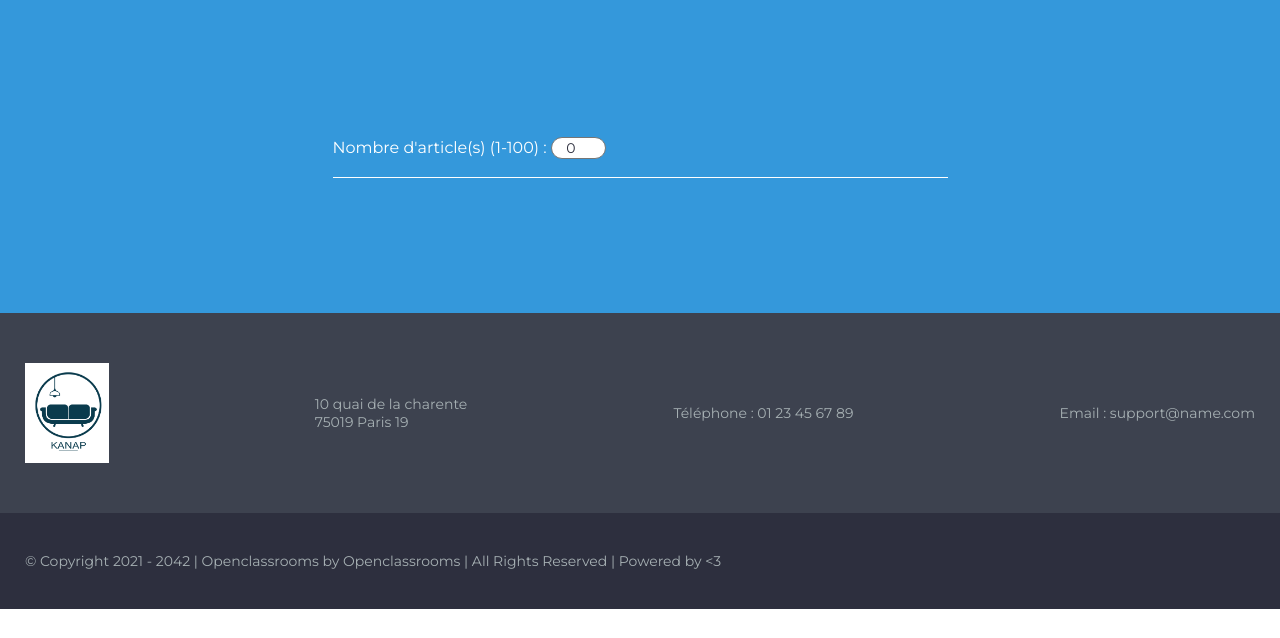
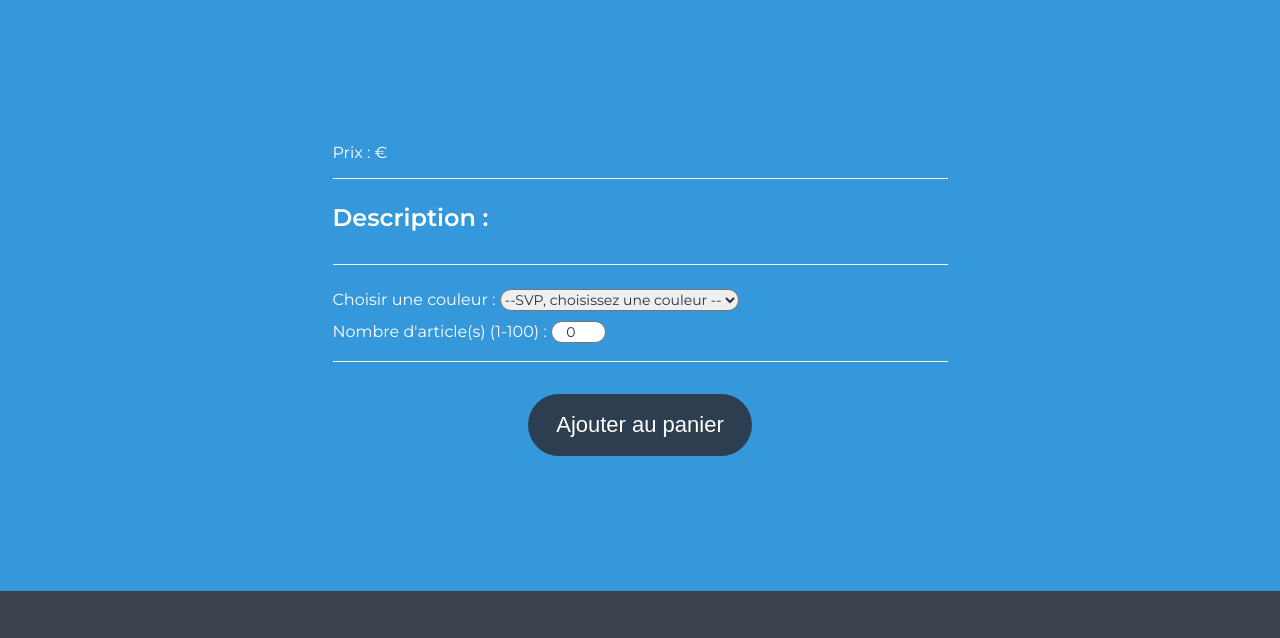
Before and after one commit to RusikSt/OCR_Projet5_Kanap, a plain HTML site: page front/html/product.html in a window 1280 px wide. Shown: the part 745-1383 px from the top of the page. Before the commit the page ends 1354 px from the top, so only its background shows below. Drawn offline with Linux system fonts and the light colour scheme; no server answers.

Commit message:
secon commit

```diff
--- a/front/html/product.html
+++ b/front/html/product.html
@@ -46,9 +46,30 @@
       <div class="limitedWidthBlock">
         <section class="item">
           <article>
+            <div class="item__img">
+              <!-- <img src="../images/logo.png" alt="Photographie d'un canapé"> -->
+            </div>
             <div class="item__content">
+
+              <div class="item__content__titlePrice">
+                <h1 id="title"><!-- Nom du produit --></h1>
+                <p>Prix : <span id="price"><!-- 42 --></span>€</p>
+              </div>
+
+              <div class="item__content__description">
+                <p class="item__content__description__title">Description :</p>
+                <p id="description"><!-- Dis enim malesuada risus sapien gravida nulla nisl arcu. --></p>
+              </div>
+
               <div class="item__content__settings">
-
+                <div class="item__content__settings__color">
+                  <label for="color-select">Choisir une couleur :</label>
+                  <select name="color-select" id="colors">
+                      <option value="">--SVP, choisissez une couleur --</option>
+<!--                       <option value="vert">vert</option>
+                      <option value="blanc">blanc</option> -->
+                  </select>
+                </div>
 
                 <div class="item__content__settings__quantity">
                   <label for="itemQuantity">Nombre d'article(s) (1-100) :</label>
@@ -56,7 +77,9 @@
                 </div>
               </div>
 
-
+              <div class="item__content__addButton">
+                <button id="addToCart">Ajouter au panier</button>
+              </div>
 
             </div>
           </article>
@@ -88,6 +111,5 @@
       </div>
     </footer>
   <script src="../js/product.js"></script>
-
   </body>
 </html>
```
Also changed, not shown: front/html/cart.html (+2 -2 lines).
